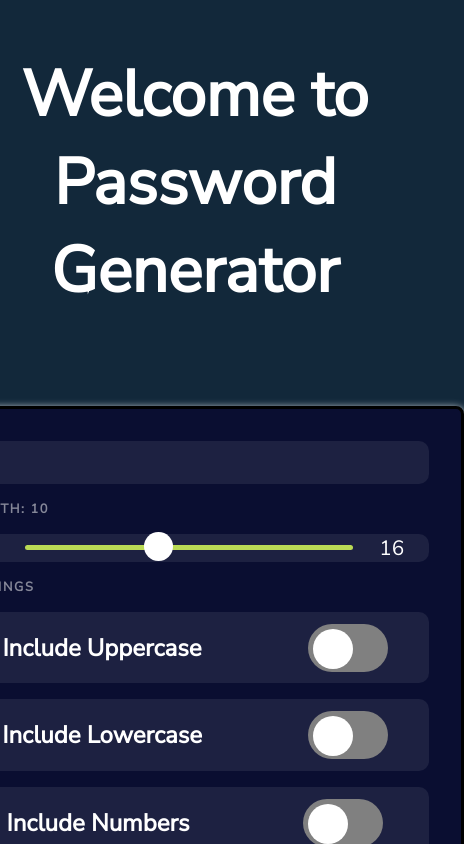
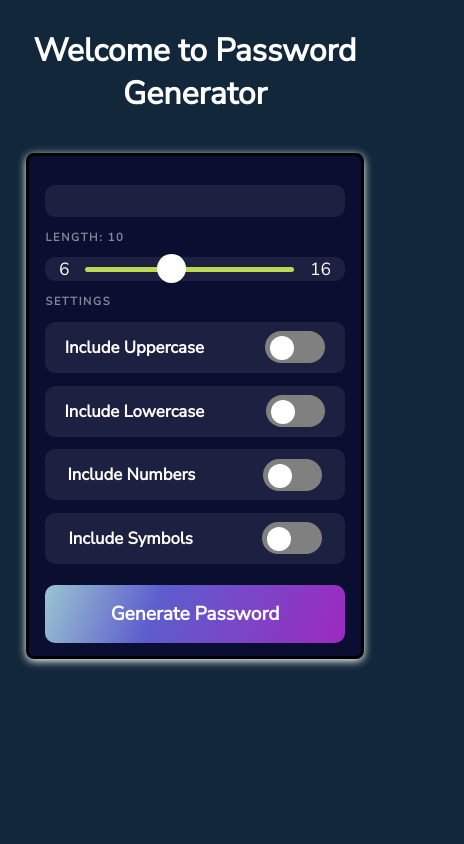
Before and after one commit to DrTevzadze/password_generator, a React (Vite) app: page / in a window 390 px wide. Shown: the top 844 px of the page, 464 px wide, since content can reach past the window. Built offline with nearby package versions, Linux system fonts and the light colour scheme.

Commit message:
small adjustments to setting and length size & button box-model

```diff
--- a/src/App.css
+++ b/src/App.css
@@ -28,7 +28,7 @@
   border: 3px solid black;
   border-radius: 8px;
   box-shadow: 0 2px 8px;
-  padding: 1rem;
+  padding: 1rem 1rem 0 1rem;
   text-align: start;
 }
 
@@ -151,6 +151,7 @@
   display: flex;
   justify-content: center;
   align-items: center;
+  padding-top: 1rem;
 }
 
 .generate_password button {
@@ -199,7 +200,7 @@
   margin: 1rem;
 }
 
-@media (max-width: 380px) {
+@media (max-width: 560px) {
   .container {
     width: 80%;
   }
@@ -239,4 +240,10 @@
   p {
     margin: 0.8rem 0;
   }
+  .generate_password {
+    padding-top: 0.5rem;
+  }
+  p {
+    font-size: 0.7rem;
+  }
 }
```
